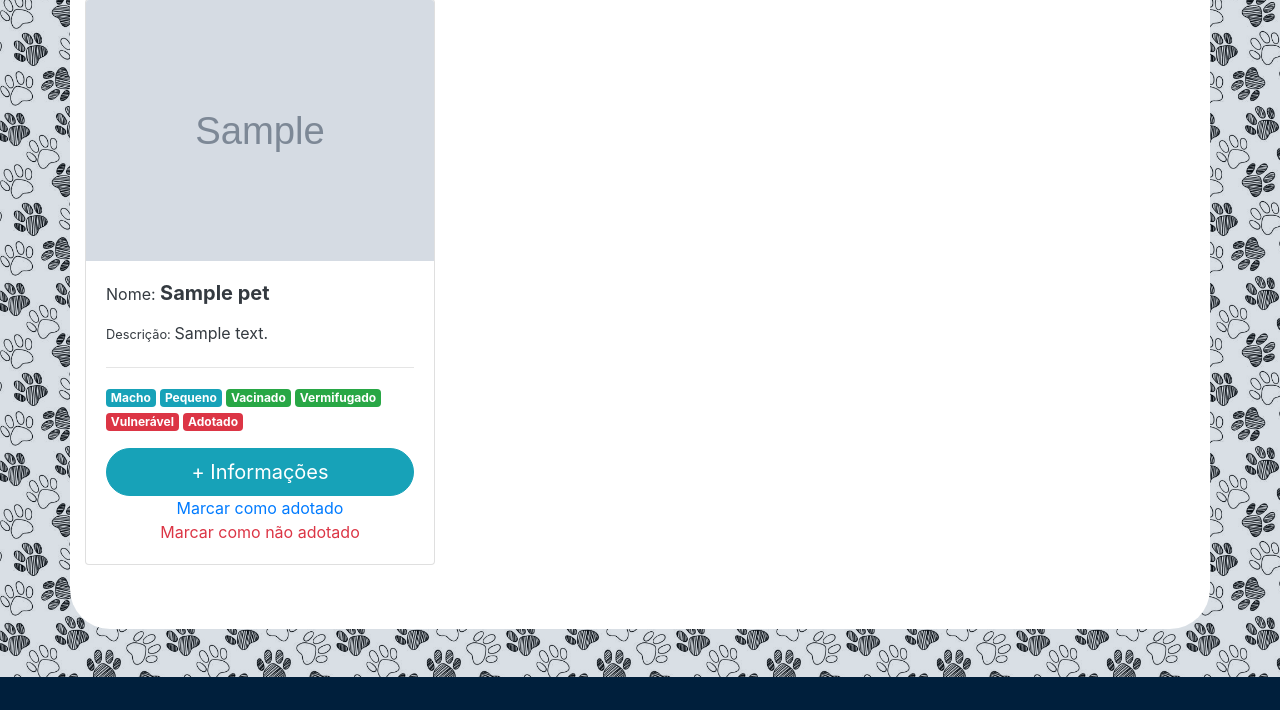
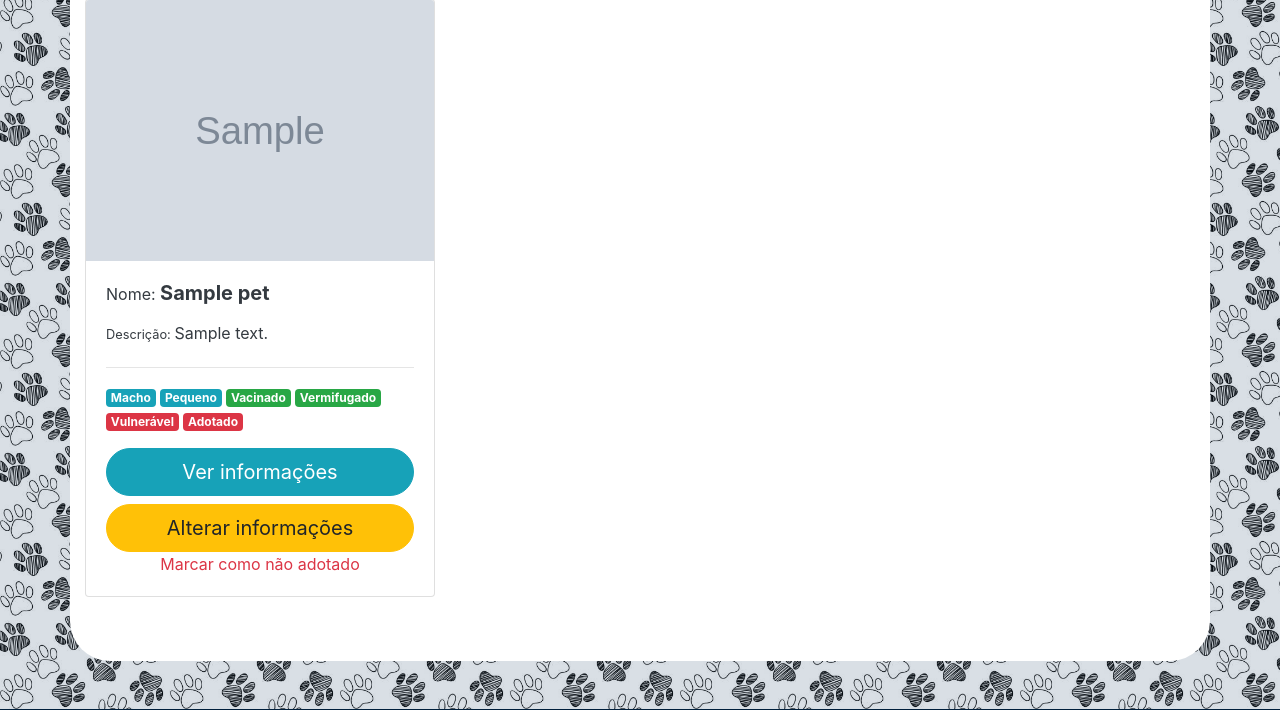
Before and after one commit to Me-Adota/website, a Django app: page /system/pets/my in a window 1280 px wide. Shown: the part 479-1189 px from the top of the page. Run offline with Django 3.2, Linux system fonts and the light colour scheme; a user stored in the database is signed in; tables that the repository leaves empty hold one stand-in row (values such as "Sample post"); grey boxes marked "Sample" are stand-in pictures; some libraries are stand-ins or nearby versions.

Commit message:
:arrow_up: Update myPetsRecords

```diff
--- a/templates/system/myPetsRecords.html
+++ b/templates/system/myPetsRecords.html
@@ -94,14 +94,20 @@
 
                                 </span>
                                 </p>
-                                    <a href="{% url 'pets:EditPet' pet.id  %}" class="mb-auto btn btn-info btn-rounded w-100 btn-lg btn-cards">+ Informações</a>
+                                    <a href="{%  url 'pages:Details' pet.id  %}" class="mb-2 btn btn-info btn-rounded w-100 btn-lg btn-cards">Ver informações</a>
+                                    <br>
+                                    <a href="{% url 'pets:EditPet' pet.id  %}" class="mb-auto btn btn-warning btn-rounded w-100 btn-lg btn-cards">Alterar informações</a>
 
+                                    {% if pet.isAdopted == 1 %}
+                                    <div class="text-center">
+                                        <a class="mt-5 w-100 mx-auto text-danger" href="{% url 'pets:notadopted' pet.id %}"> Marcar como não adotado </a>
+                                    </div>
+                                    {% else  %}
                                     <div class="text-center">
                                         <a class="mt-5 w-100 mx-auto" href="{% url 'pets:adopted' pet.id %}"> Marcar como adotado </a>
                                     </div>
-                                    <div class="text-center">
-                                        <a class="mt-5 w-100 mx-auto text-danger" href="{% url 'pets:notadopted' pet.id %}"> Marcar como não adotado </a>
-                                    </div>
+                                    {% endif %}
+
                                 </div>
                             </div>
                         </div>
```
